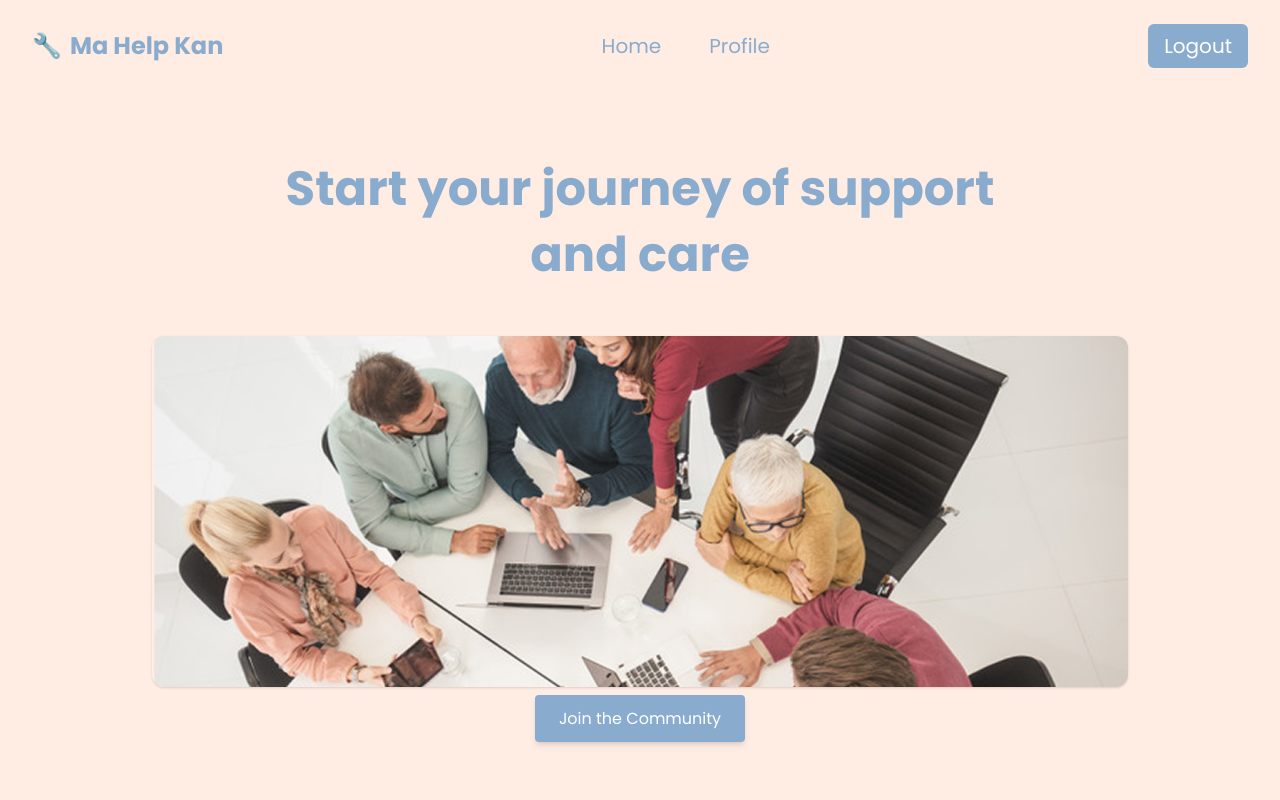
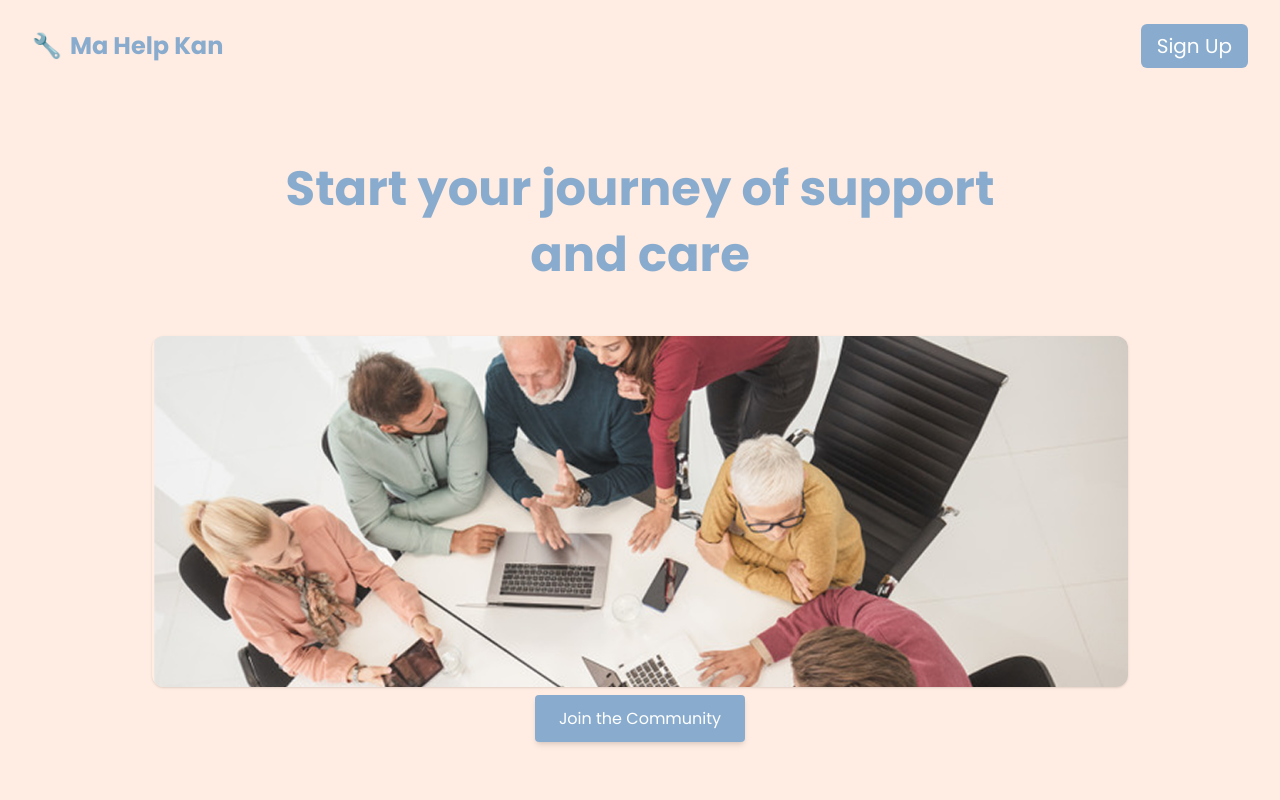
Before and after one commit to CSC105-2024/G11-PawAroundYou-PreHack-2025, a React (Vite) app in the folder frontend/: page / in a window 1280 px wide. Shown: the top 800 px of the page. Built offline with nearby package versions, Linux system fonts and the light colour scheme; a web font is replaced by a local one.

Commit message:
change a little bit

```diff
--- a/frontend/src/assets/Navbar.jsx
+++ b/frontend/src/assets/Navbar.jsx
@@ -21,7 +21,7 @@ function Navbar() {
         Ma Help Kan
       </div>
 
-      {!isLoggedIn ? (
+      {isLoggedIn ? (
         <>
           <nav className="flex gap-12 text-xl font-medium">
             <a href="/" className="hover:underline">
```
